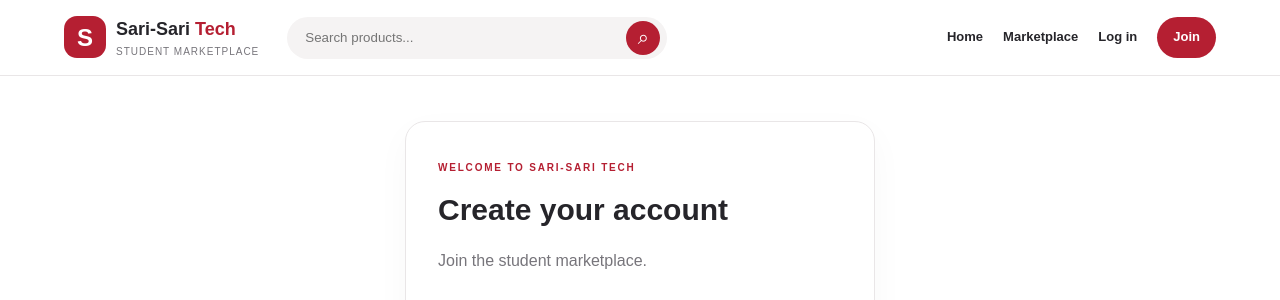
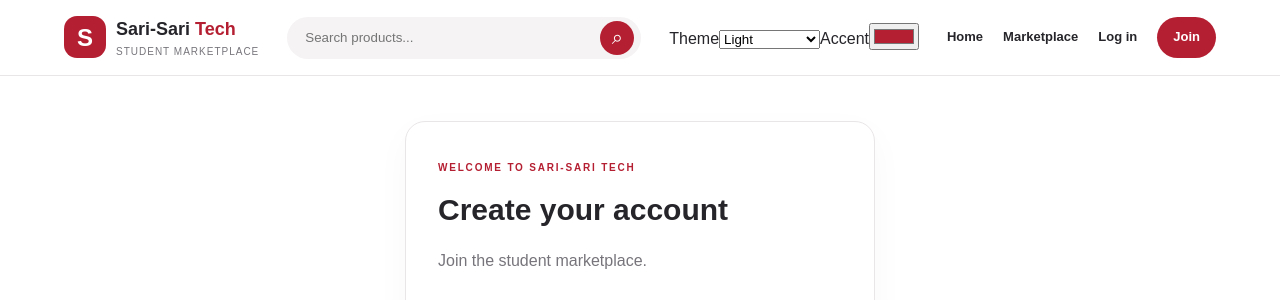
Before and after one commit to elliee-byte/Sari-sari, a Flask app: page /register in a window 1280 px wide. Shown: the top 300 px of the page. Run offline with Flask 3, Linux system fonts and the light colour scheme.

Commit message:
Add theme selector and custom accent color wheel

```diff
--- a/app/templates/base.html
+++ b/app/templates/base.html
@@ -5,11 +5,12 @@
   <title>{% block title %}Sari-Sari Tech{% endblock %}</title>
   <link rel="stylesheet" href="{{ url_for('static', filename='css/style.css') }}">
 </head>
-<body>
+<body data-theme-user="{{ current_user.id if current_user.is_authenticated else 'guest' }}">
 <header class="site-header">
   <a class="brand" href="{{ url_for('main.home') }}"><span class="brand-mark">S</span><span>Sari-Sari <b>Tech</b><small>Student Marketplace</small></span></a>
   <form class="header-search" action="{{ url_for('main.marketplace') }}"><input name="q" placeholder="Search products..." value="{{ request.args.get('q','') }}"><button aria-label="Search">⌕</button></form>
   <button class="menu-toggle" onclick="document.querySelector('.nav-links').classList.toggle('open')" aria-label="Toggle menu">☰</button>
+  <div class="appearance-controls"><label for="theme-select">Theme</label><select id="theme-select" aria-label="Choose website theme"><option value="light">Light</option><option value="dark">Dark</option><option value="contrast">High contrast</option><option value="beige">Beige</option></select><label for="accent-color">Accent</label><input id="accent-color" type="color" value="#b51f32" title="Choose your own accent color" aria-label="Choose accent color"></div>
   <nav class="nav-links">
     <a href="{{ url_for('main.home') }}">Home</a><a href="{{ url_for('main.marketplace') }}">Marketplace</a>
     {% if current_user.is_authenticated %}
```
